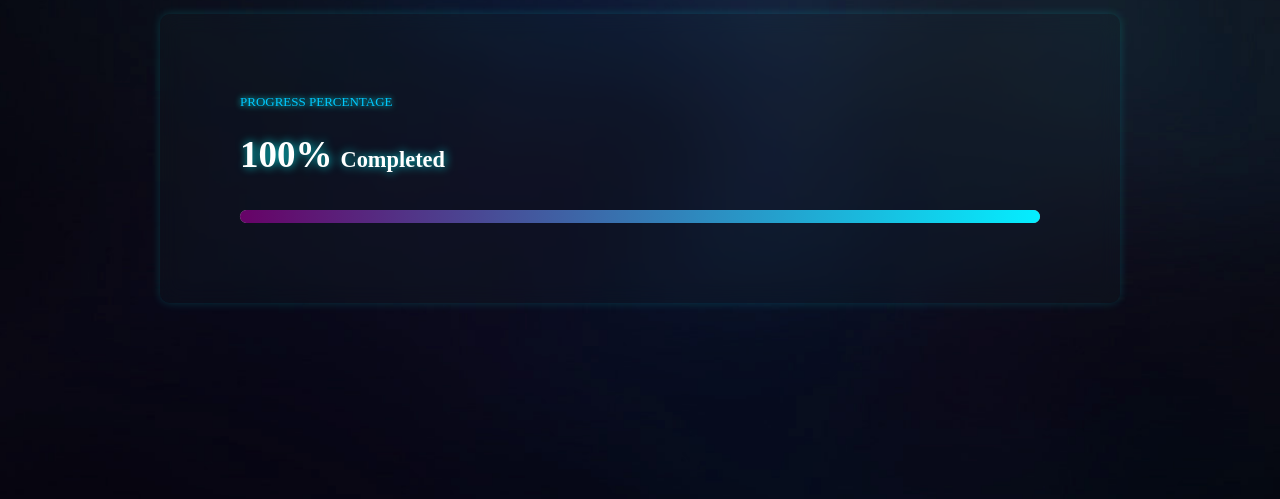
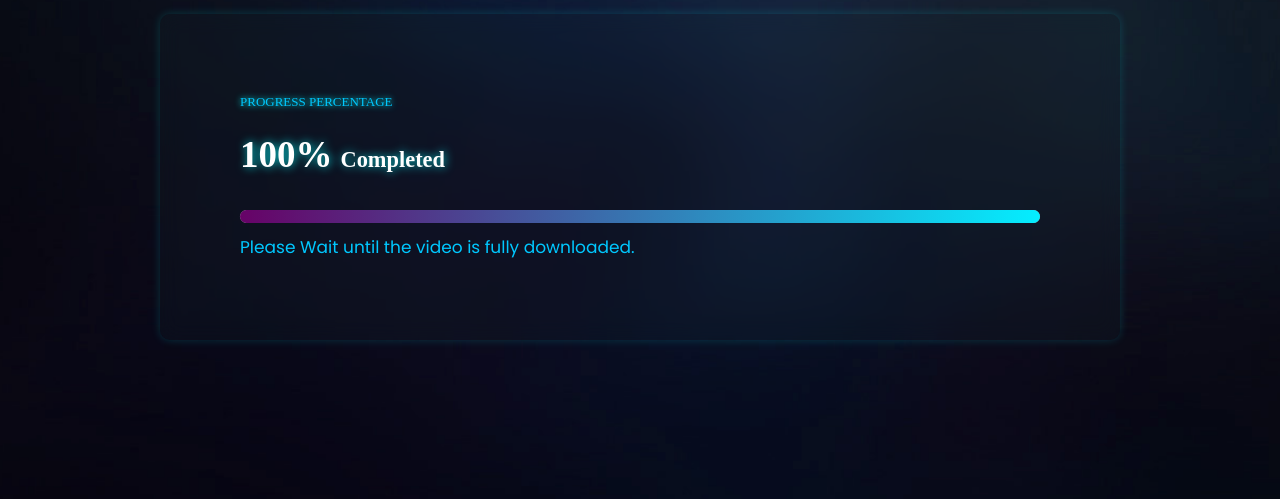
Before and after one commit to ELhadratiOth/Youtube-video-Downloader, a Flask app: template templates/loading.html in a window 1280 px wide. Shown: the part 542-1041 px from the top of the page. Run offline with Flask 3, Linux system fonts and the light colour scheme; the template is opened without the code that fills it, so the values that code supplies are empty; some libraries are stand-ins or nearby versions.

Commit message:
last modifications

```diff
--- a/app.py
+++ b/app.py
@@ -37,6 +37,7 @@ def downloadPlaylist(link, type):
     for clip in clips.video_urls :
         downloadVideoAudio(clip, type)
         COUNTER += 1
+        time .sleep(2)
 
 
 def downloadVideoAudio(link, type):
@@ -171,7 +172,7 @@ def switch():
 
     try :
         # print("i am trying to pass")
-        files = os.listdir(os.getcwd())
+        # files = os.listdir(os.getcwd())
 
         for file in files:
             # print("this file has been deleted :", file)
@@ -214,9 +215,7 @@ def get_number_p():
 
 @app.route('/upload')
 def upload():
-    global filename
-    try:
-        files = os.listdir(os.getcwd())
+        global filename
 
         if 'YTDownloads' not in os.getcwd():
             os.chdir('YTDownloads')
@@ -224,26 +223,16 @@ def upload():
             # print( "targetd : " , file.title())
         # print(os.getcwd())
         # print("fiiiiil :", filename)
+        try :
+            file_path =os.path.join(os.getcwd(), filename)
+            return send_file(file_path, as_attachment=True)
+        except OSError :
+            file = os.listdir(os.getcwd())
+            print(file)
+            return send_file(file, as_attachment=True)
 
-        file_path =os.path.join(os.getcwd(), filename)
-        # print(file_path)
-        return send_file(file_path, as_attachment=True)
-    except FileNotFoundError :
-        time.sleep(4)
-        files = os.listdir(os.getcwd())
-
-        if 'YTDownloads' not in os.getcwd():
-            os.chdir('YTDownloads')
-        # for file in files:
-        #      print("targetd : ", file.title())
-        # print(os.getcwd())
-        # print("fiiiiil :", filename)
-
-        file_path = os.path.join(os.getcwd(),filename)
-        # print(file_path)
-        return send_file(file_path,as_attachment=True)
 
 
 if __name__ == '__main__':
     port = int(os.environ.get('PORT', 10000))
-    app.run(host='0.0.0.0', port=port)
+    app.run(host='0.0.0.0', port=port , debug=True)
--- a/static/style.css
+++ b/static/style.css
@@ -249,6 +249,7 @@ padding-bottom: 1.2cm;
 
 .bar{
     animation: colorSwitch 1s infinite alternate ;
+    margin-bottom: 0.3cm;
 
 }
 
@@ -1064,3 +1065,16 @@ transition: 1s  all ease;
     filter: invert(100%);
     box-shadow: 0 0 10px rgb(38, 244, 52);
 }
+
+
+
+.waiting-download{
+
+    color: #00c8ff;
+    animation: waiting 2s linear infinite;
+    font-size: 17px ;
+    font-family: "Poppins", sans-serif;
+    display: inline;
+    text-align: center;
+
+}
--- a/templates/index.html
+++ b/templates/index.html
@@ -59,7 +59,7 @@
     // Event listener for form submission
     document.getElementById("youtubeForm").addEventListener("submit", function(event) {
     var url = document.getElementById("youtubeUrl").value;
-    const pattern = /^(https?:\/\/(?:www\.)?youtube\.com\/(?:shorts\/|watch\?))/;
+    const pattern = (/^(https?:\/\/(?:www\.)?youtube\.com\/(?:shorts\/|watch\?.*v=[\w-]+))/) | (/(?:https?:\/\/)?(?:www\.)?(?:youtube\.com\/(?:[^\/\n\s]+\/\S+\/|(?:v|e(?:mbed)?)\/|\S*?[?&]v=)|youtu\.be\/)([a-zA-Z0-9_-]+)/)  | (/(?:https?:\/\/)?(?:www\.)?(?:youtube\.com\/(?:[^\/\n\s]+\/\S+\/|(?:v|e(?:mbed)?)\/|\S*?[?&]v=)|youtu\.be\/)([a-zA-Z0-9_-]+)/) ;
     var typeDownload = document.getElementById("typeDownload").value;
     var TYPES = ['Mp3', 'Mp4'];
 
--- a/templates/layout2.html
+++ b/templates/layout2.html
@@ -14,7 +14,7 @@
         <div class="navbar-element">
             <div class="navbar-inner-element">
                 <!-- <form class="link-a111"  action="/" method="post"> -->
-                <a type="submit" class="link-a1" href="/">Home</a>
+                <a type="submit" class="link-a1 allow-switch-click0" style="cursor: not-allowed;">Home</a>
                 <!-- </form> -->
                 <!-- <form class="link-a222"  action="/switch" method="post"> -->
                 <a type="submit" class="link-a2 allow-switch-click" style="cursor: not-allowed;" >Playlist</a>
--- a/templates/loading.html
+++ b/templates/loading.html
@@ -61,6 +61,7 @@
             <div class="bar" id="outer-bar" >
                 <span class="loader" id="progress-bar" style="width: 0%;" ></span>
             </div>
+            <p class="waiting-download">Please Wait until the video is fully downloaded.</p>
         </div>
     </div>
     <div class="confirm-div" >
@@ -104,6 +105,11 @@
                         document.querySelector('.allow-click2').setAttribute('href', '#contactUs');
                         document.querySelector('.allow-switch-click').style.cursor = 'pointer';
                         document.querySelector('.allow-switch-click').setAttribute('href', '/switch');
+                        document.querySelector('.allow-switch-click').style.cursor = 'pointer';
+                        document.querySelector('.allow-switch-click0').setAttribute('href', '/');
+
+                        document.querySelector('.waiting-download').style = 'display : none;'
+
 
 
                         document.getElementById('confirm').click()
```
